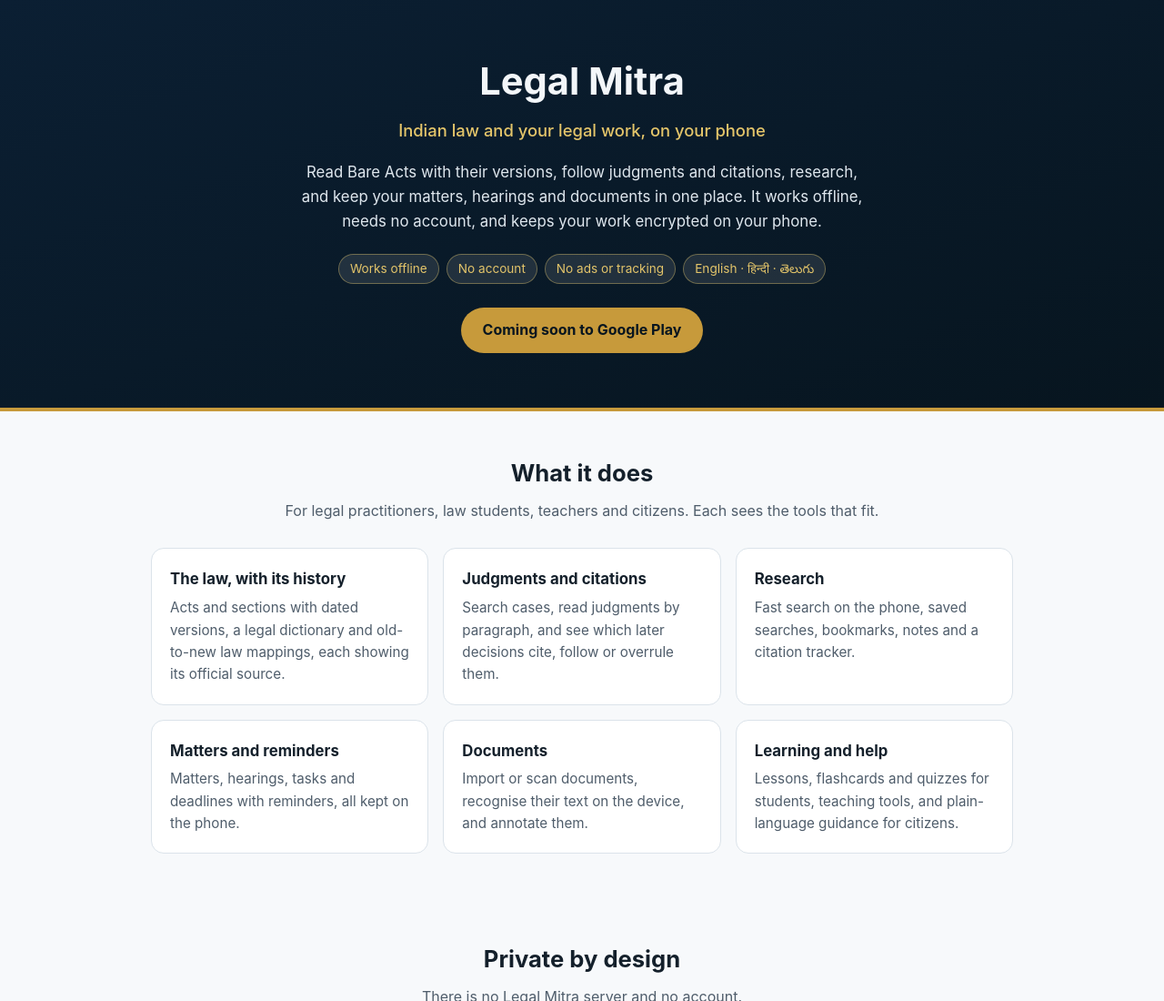
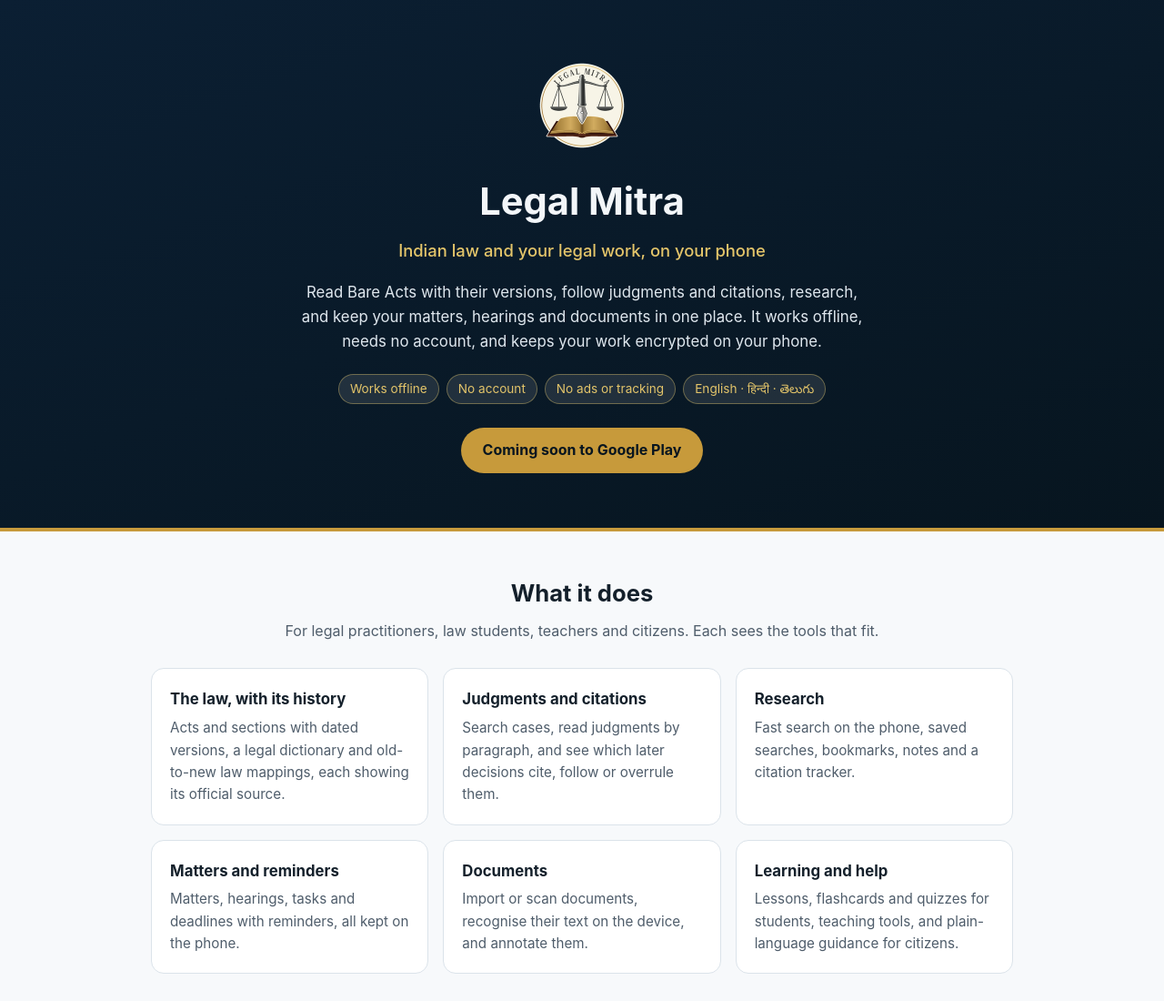
Before and after one commit to imskylab/imskylab.github.io, a plain HTML site: page legal-mitra/index.html in a window 1280 px wide. Shown: the top 1100 px of the page at 91% size. Drawn offline with Linux system fonts and the light colour scheme.

Commit message:
Legal Mitra: new logo (icon, favicon, header logo, share image)

```diff
--- a/legal-mitra/index.html
+++ b/legal-mitra/index.html
@@ -12,6 +12,9 @@
   <meta name="description" content="Legal Mitra puts Bare Acts, judgments, legal research, matters and documents on your phone. It works offline, needs no account, and keeps your work encrypted on the device." />
   <meta name="author" content="Jayvardhan Potabatti" />
   <link rel="canonical" href="https://imskylab.github.io/legal-mitra/" />
+  <link rel="icon" type="image/png" sizes="32x32" href="favicon-32.png" />
+  <link rel="apple-touch-icon" href="apple-touch-icon.png" />
+  <meta property="og:image" content="https://imskylab.github.io/legal-mitra/icon.png" />
   <meta property="og:type" content="website" />
   <meta property="og:title" content="Legal Mitra — Indian law on your phone, private by design" />
   <meta property="og:description" content="Bare Acts, judgments, research, matters and documents. Offline, no account, your work encrypted on your phone." />
@@ -93,10 +96,12 @@
     .note p { color: var(--muted); font-size: .95rem; }
     footer { border-top: 1px solid var(--line); padding: 28px 0 40px; text-align: center; color: var(--muted); font-size: .92rem; }
     footer p { margin: 4px 0; }
-  </style>
+      .hero .logo { display: block; width: 120px; height: 120px; margin: 0 auto 12px; }
+</style>
 </head>
 <body>
   <header class="hero">
+    <img class="logo" src="logo.png" alt="" width="120" height="120" />
     <h1>Legal Mitra</h1>
     <p class="sub">Indian law and your legal work, on your phone</p>
     <p class="lede">Read Bare Acts with their versions, follow judgments and citations, research, and keep
```
Also changed, not shown: legal-mitra/privacy/index.html (+2 -0 lines), legal-mitra/apple-touch-icon.png (added), legal-mitra/favicon-32.png (added), legal-mitra/icon.png, legal-mitra/logo.png (added).
